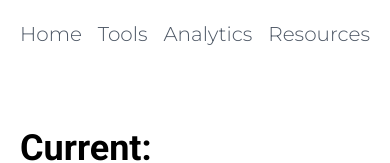
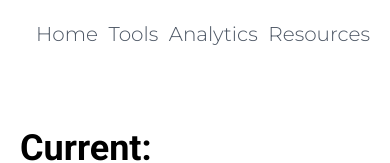
Before and after one commit to riechert-arthur/retrieval-practice-app, a Next.js app: page / in a window 390 px wide. Shown: the top 163 px of the page. Built offline with nearby package versions, Linux system fonts and the light colour scheme.

Commit message:
Added media queries for medium-sized screens

```diff
--- a/src/components/Navigation.tsx
+++ b/src/components/Navigation.tsx
@@ -1,4 +1,4 @@
-import { montserrat } from '@/library/fonts'
+import { montserrat, roboto } from '@/library/fonts'
 import Link from 'next/link'
 
 /**
@@ -22,8 +22,9 @@ const links: InternalLink[] = [
 
 export default function Navigation() {
     return (
-        <nav>
-            <ul className={ `flex justify-between w-full list-none
+        <nav className='flex items-center md:justify-between'>
+            <Link className={ `hidden md:inline ${ roboto.className } text-3xl font-bold` } href='/'>3L</Link>
+            <ul className={ `flex justify-between ml-4 w-full md:w-2/5 list-none
                 ${ montserrat.className } text-xl text-gray-600 font-light`
             }>
                 {
```
